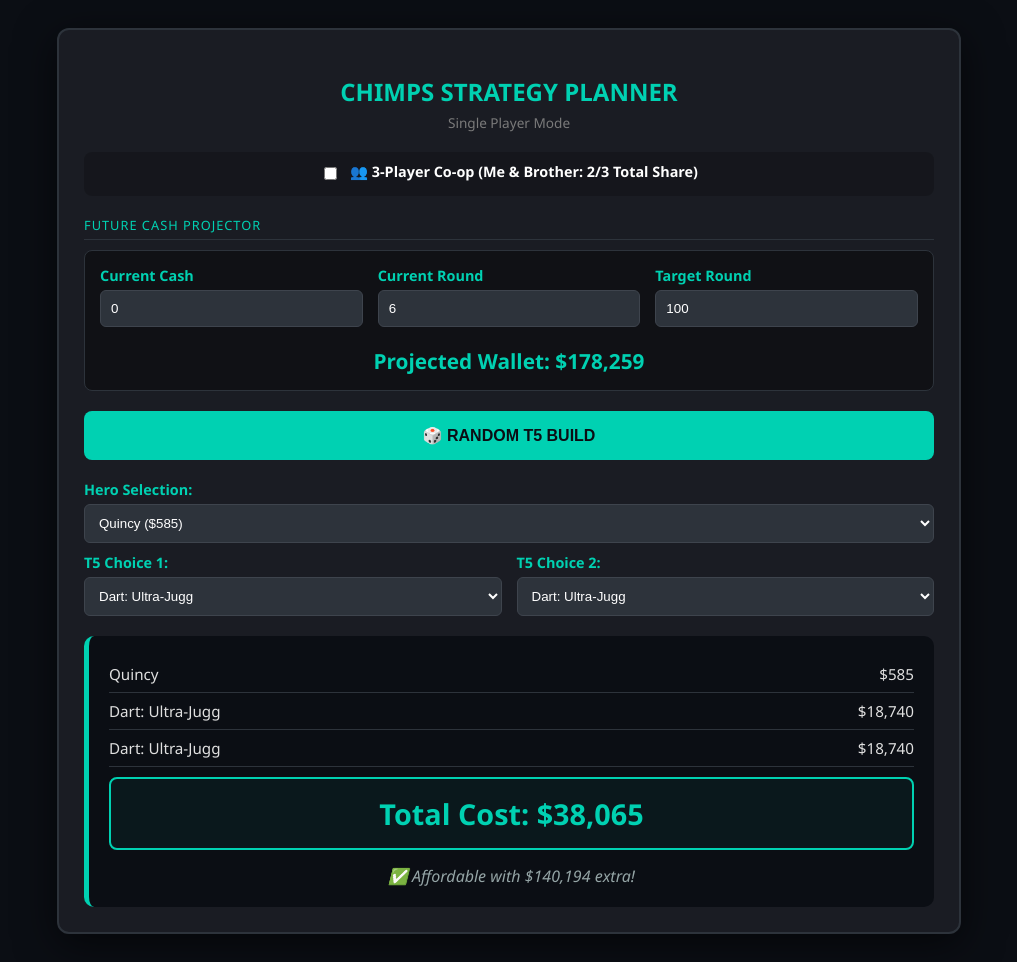
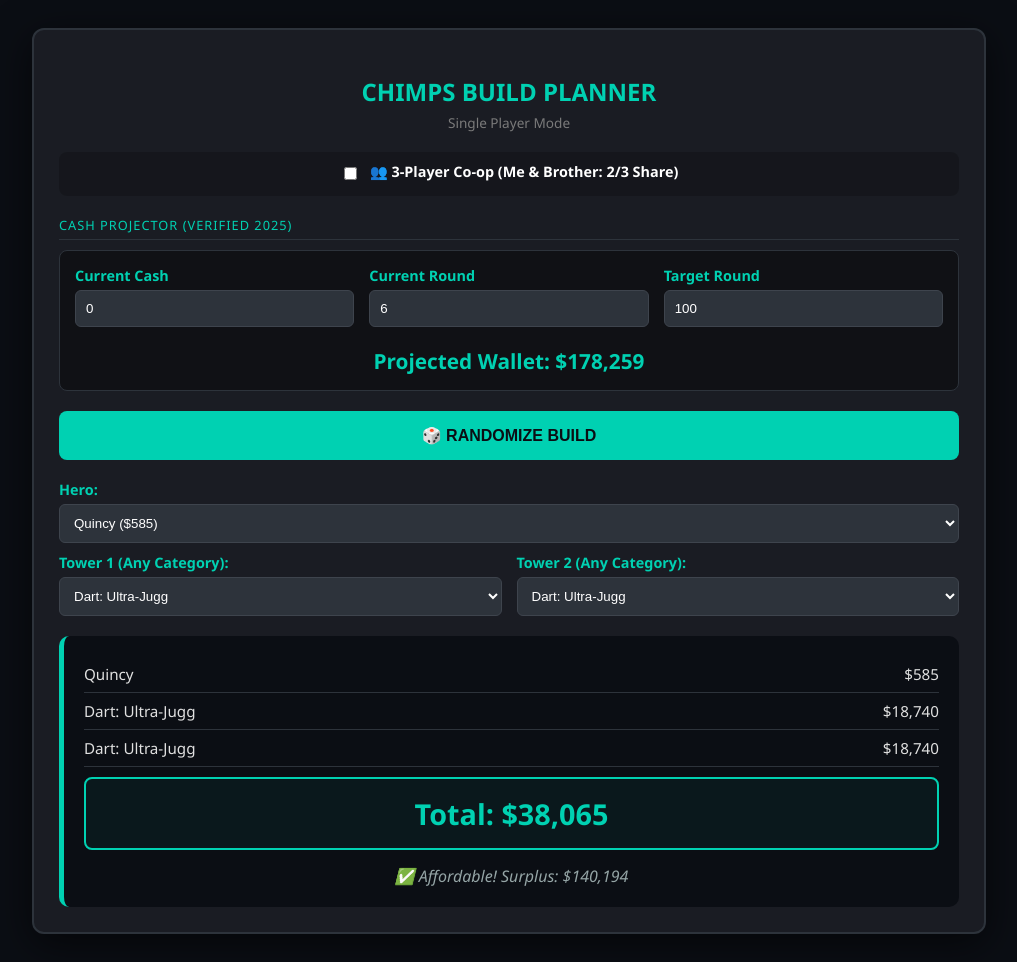
Before and after one commit to brettfilko19-sketch/BTD6Randomizer_v3, a plain HTML site: page index.html in a window 1280 px wide. Shown: the whole page, without its empty margins (131-1148 px from the left). Drawn offline with Linux system fonts and the light colour scheme.

Commit message:
Update index.html

```diff
--- a/index.html
+++ b/index.html
@@ -3,12 +3,12 @@
 <head>
     <meta charset="UTF-8">
     <meta name="viewport" content="width=device-width, initial-scale=1.0">
-    <title>BTD6 Ultimate CHIMPS Planner</title>
+    <title>BTD6 Ultimate Planner - Full Roster</title>
     <style>
         :root { --primary: #00d1b2; --bg-card: #1a1c23; --bg-body: #0b0e14; --border: #2d333b; }
         .coop-mode { --primary: #ffdd57; --border: #5d4d8a; }
-        body { font-family: 'Segoe UI', sans-serif; background: var(--bg-body); color: #e0e0e0; padding: 20px; transition: all 0.3s ease; }
-        .container { max-width: 850px; margin: auto; background: var(--bg-card); padding: 25px; border-radius: 12px; border: 2px solid var(--border); box-shadow: 0 10px 40px rgba(0,0,0,0.6); }
+        body { font-family: 'Segoe UI', sans-serif; background: var(--bg-body); color: #e0e0e0; padding: 20px; }
+        .container { max-width: 900px; margin: auto; background: var(--bg-card); padding: 25px; border-radius: 12px; border: 2px solid var(--border); box-shadow: 0 10px 40px rgba(0,0,0,0.6); }
         h2 { color: var(--primary); text-align: center; text-transform: uppercase; margin-bottom: 5px; }
         .subtitle { text-align: center; color: #7a7a7a; font-size: 0.85em; margin-bottom: 20px; }
         .coop-toggle-container { display: flex; justify-content: center; align-items: center; margin-bottom: 20px; padding: 10px; background: rgba(0,0,0,0.2); border-radius: 8px; }
@@ -31,34 +31,34 @@
 <body id="mainBody">
 
 <div class="container">
-    <h2>CHIMPS Strategy Planner</h2>
+    <h2>CHIMPS Build Planner</h2>
     <div class="subtitle" id="modeSubtitle">Single Player Mode</div>
 
     <div class="coop-toggle-container">
         <input type="checkbox" id="coopToggle" onchange="toggleCoop()">
-        <label for="coopToggle">👥 3-Player Co-op (Me & Brother: 2/3 Total Share)</label>
+        <label for="coopToggle">👥 3-Player Co-op (Me & Brother: 2/3 Share)</label>
     </div>
 
-    <div class="section-title">FUTURE CASH PROJECTOR</div>
+    <div class="section-title">CASH PROJECTOR (VERIFIED 2025)</div>
     <div class="projector-box">
         <div class="flex-row">
             <div><label>Current Cash</label><input type="number" id="curCash" value="0" oninput="updateUI()"></div>
             <div><label>Current Round</label><input type="number" id="curRound" value="6" min="6" max="100" oninput="updateUI()"></div>
             <div><label>Target Round</label><input type="number" id="futRound" value="100" min="6" max="100" oninput="updateUI()"></div>
         </div>
-        <div id="projectionDisplay" class="projection-result">Projected: $0</div>
+        <div id="projectionDisplay" class="projection-result">Projected Wallet: $0</div>
     </div>
 
-    <button class="btn-random" onclick="rollRandom()">🎲 RANDOM T5 BUILD</button>
+    <button class="btn-random" onclick="rollRandom()">🎲 RANDOMIZE BUILD</button>
 
     <div class="input-group">
-        <label>Hero Selection:</label>
+        <label>Hero:</label>
         <select id="heroSelect" onchange="updateUI()"></select>
     </div>
 
     <div class="flex-row">
-        <div><label>T5 Choice 1:</label><select id="tower1" onchange="updateUI()"></select></div>
-        <div><label>T5 Choice 2:</label><select id="tower2" onchange="updateUI()"></select></div>
+        <div><label>Tower 1 (Any Category):</label><select id="tower1" onchange="updateUI()"></select></div>
+        <div><label>Tower 2 (Any Category):</label><select id="tower2" onchange="updateUI()"></select></div>
     </div>
 
     <div class="summary">
@@ -69,35 +69,64 @@
 </div>
 
 <script>
-// EXACT CUMULATIVE EARNED CASH DATA (CHIMPS)
-const ROUND_CASH = {
-    6: 650, 7: 902, 8: 1222, 9: 1582, 10: 1914, 15: 3612, 20: 5546, 25: 7514, 30: 9706, 35: 12690,
-    40: 16400, 45: 21102, 50: 27076, 55: 34220, 60: 42426, 65: 52140, 70: 62410, 75: 76542,
-    80: 91104, 85: 110904, 90: 131754, 95: 157585, 100: 178909
+// Data includes all standard T5 towers and paths
+const DATA = {
+    heroes: [
+        {name:"Quincy", price:585}, {name:"Gwendolin", price:970}, {name:"Striker Jones", price:810}, {name:"Obyn Greenfoot", price:700},
+        {name:"Captain Churchill", price:2160}, {name:"Benjamin", price:1295}, {name:"Ezili", price:650}, {name:"Pat Fusty", price:865},
+        {name:"Adora", price:1080}, {name:"Admiral Brickell", price:970}, {name:"Etienne", price:920}, {name:"Sauda", price:650},
+        {name:"Psi", price:1080}, {name:"Geraldo", price:1325}, {name:"Corvus", price:1325}, {name:"Rosalia", price:1100}, {name:"Silas", price:1200}
+    ],
+    P: [
+        {name:"Dart: Ultra-Jugg", price:18740}, {name:"Dart: PMFC", price:53700}, {name:"Dart: XBM", price:27375},
+        {name:"Boomer: Glaive Lord", price:42100}, {name:"Boomer: Perma Charge", price:41250}, {name:"Boomer: MOAB Dom", price:63500},
+        {name:"Bomb: Bloon Crush", price:61000}, {name:"Bomb: MOAB Elim", price:31500}, {name:"Bomb: Bomb Blitz", price:40500},
+        {name:"Tack: Inferno Ring", price:55500}, {name:"Tack: S-Maelstrom", price:18500}, {name:"Tack: Zone", price:25850},
+        {name:"Ice: Super Brittle", price:38500}, {name:"Ice: Absolute Zero", price:26000}, {name:"Ice: Icicle Impale", price:38200},
+        {name:"Glue: Solver", price:31000}, {name:"Glue: Glue Storm", price:19500}, {name:"Glue: Super Glue", price:35000}
+    ],
+    M: [
+        {name:"Sniper: Cripple MOAB", price:45000}, {name:"Sniper: Elite Sniper", price:21500}, {name:"Sniper: Elite Def", price:17500},
+        {name:"Sub: Energizer", price:37000}, {name:"Sub: Pre-Emptive", price:43000}, {name:"Sub: Sub Commander", price:34000},
+        {name:"Boat: Flagship", price:38000}, {name:"Boat: Pirate Lord", price:28000}, {name:"Boat: Trade Empire", price:26000},
+        {name:"Ace: Sky Shredder", price:46100}, {name:"Ace: Tsar Bomba", price:38000}, {name:"Ace: Flying Fortress", price:102000},
+        {name:"Heli: Apache Prime", price:58000}, {name:"Heli: Special Poperat.", price:32000}, {name:"Heli: Com. Commander", price:38000},
+        {name:"Mortar: The Biggest One", price:38000}, {name:"Mortar: Pop and Awe", price:35000}, {name:"Mortar: Blooncineration", price:48000},
+        {name:"Dartling: Ray of Doom", price:112000}, {name:"Dartling: MAD", price:72000}, {name:"Dartling: BEZ", price:62000}
+    ],
+    G: [
+        {name:"Wizard: Archmage", price:42500}, {name:"Wizard: WLP", price:65000}, {name:"Wizard: Prince Darkness", price:31800},
+        {name:"Super: True Sun God", price:650000}, {name:"Super: Anti-Bloon", price:103000}, {name:"Super: Legend of Night", price:255000},
+        {name:"Ninja: Grandmaster", price:52000}, {name:"Ninja: Grand Sabo", price:25000}, {name:"Ninja: Master Bomber", price:44000},
+        {name:"Alch: Permabrew", price:72000}, {name:"Alch: Total Transfo", price:51000}, {name:"Alch: BMA", price:54000},
+        {name:"Druid: Superstorm", price:75000}, {name:"Druid: Spirit Forest", price:48000}, {name:"Druid: Avatar Wrath", price:52000},
+        {name:"Mermonkey: Abyss Lord", price:34500}, {name:"Mermonkey: Popseidon", price:48000}, {name:"Mermonkey: Final Harmonic", price:41200}
+    ],
+    S: [
+        {name:"Spike: Super Mines", price:162500}, {name:"Spike: Carpet Spikes", price:45000}, {name:"Spike: Perma-Spike", price:39500},
+        {name:"Village: Prim. Expert", price:32000}, {name:"Village: Homeland", price:55000}, {name:"Village: Monkeyopolis", price:15000},
+        {name:"Engi: Sentry Champion", price:36000}, {name:"Engi: Ultraboost", price:115000}, {name:"Engi: XXXL Trap", price:62000},
+        {name:"Beast: Megalodon", price:65000}, {name:"Beast: Pouākai", price:48000}, {name:"Beast: Giganotosaurus", price:82000}
+    ]
 };
 
-// Interpolate the missing rounds for the data object
-for(let i=6; i<=100; i++) {
-    if(!ROUND_CASH[i]) {
-        let prev = i-1; while(!ROUND_CASH[prev]) prev--;
-        let next = i+1; while(!ROUND_CASH[next]) next++;
-        let step = (ROUND_CASH[next] - ROUND_CASH[prev]) / (next - prev);
-        ROUND_CASH[i] = Math.floor(ROUND_CASH[prev] + step);
+const ROUND_CASH = {
+    6:650, 40:16771, 60:51200, 80:98717, 100:178909
+};
+// Simple interpolation for rounds in between
+function getCashAtRound(r) {
+    if(ROUND_CASH[r]) return ROUND_CASH[r];
+    let keys = Object.keys(ROUND_CASH).map(Number).sort((a,b)=>a-b);
+    for(let i=0; i<keys.length-1; i++) {
+        if(r > keys[i] && r < keys[i+1]) {
+            let percent = (r - keys[i]) / (keys[i+1] - keys[i]);
+            return Math.floor(ROUND_CASH[keys[i]] + (ROUND_CASH[keys[i+1]] - ROUND_CASH[keys[i]]) * percent);
+        }
     }
+    return r > 100 ? 178909 : 650;
 }
 
-const DATA = {
-    heroes: [{name:"Quincy", price:585},{name:"Gwen", price:970},{name:"Obyn", price:700},{name:"Churchill", price:2160},{name:"Ezili", price:650},{name:"Pat Fusty", price:865},{name:"Adora", price:1080},{name:"Brickell", price:970},{name:"Etienne", price:920},{name:"Sauda", price:650},{name:"Psi", price:1080},{name:"Geraldo", price:1325},{name:"Corvus", price:1325},{name:"Silas", price:1200},{name:"Rosalia", price:1100}],
-    P: [{name:"Dart: Ultra-Jugg", price:18740},{name:"Dart: PMFC", price:53700},{name:"Dart: XBM", price:27375},{name:"Boomer: Glaive Lord", price:42100},{name:"Tack: Inferno Ring", price:55500},{name:"Tack: Tack Zone", price:25850},{name:"Glue: Solver", price:31000}],
-    M: [{name:"Sniper: Cripple", price:45000},{name:"Sniper: Elite Def", price:17500},{name:"Sub: Commander", price:34000},{name:"Ace: Sky Shredder", price:46100},{name:"Ace: Big Plane", price:102000},{name:"Heli: Apache", price:58000}],
-    G: [{name:"Wizard: Archmage", price:42500},{name:"Wizard: POD", price:31800},{name:"Ninja: Grandmaster", price:52000},{name:"Ninja: Master Bomber", price:44000},{name:"Druid: Avatar", price:52000},{name:"Mermonkey: Popseidon", price:48000}],
-    S: [{name:"Spike: Perma", price:39500},{name:"Spike: Mines", price:162500},{name:"Engi: Sentry Champ", price:36000},{name:"Beast: Pouākai", price:48000}]
-};
-
 function toggleCoop() {
-    const isCoop = document.getElementById('coopToggle').checked;
-    document.getElementById('mainBody').classList.toggle('coop-mode', isCoop);
-    document.getElementById('modeSubtitle').innerText = isCoop ? "Co-op Mode (2/3 Team Share)" : "Single Player Mode";
     updateUI();
 }
 
@@ -107,37 +136,37 @@ function updateUI() {
     const curR = parseInt(document.getElementById('curRound').value) || 6;
     const futR = parseInt(document.getElementById('futRound').value) || 100;
 
-    // Calculate income earned between current and future round
-    const totalNewIncome = ROUND_CASH[futR] - ROUND_CASH[curR];
-    const myIncomeShare = isCoop ? (totalNewIncome * 0.666) : totalNewIncome;
-    const finalProjected = curCash + myIncomeShare;
+    const earnedTotal = getCashAtRound(futR) - getCashAtRound(curR);
+    const myShare = isCoop ? (earnedTotal * 0.666) : earnedTotal;
+    const totalProjected = curCash + myShare;
 
-    document.getElementById('projectionDisplay').innerText = `Projected Wallet: $${Math.floor(finalProjected).toLocaleString()}`;
+    document.getElementById('projectionDisplay').innerText = `Projected Wallet: $${Math.floor(totalProjected).toLocaleString()}`;
+    document.getElementById('modeSubtitle').innerText = isCoop ? "Co-op Mode (2/3 Team Share)" : "Single Player Mode";
+    document.getElementById('mainBody').classList.toggle('coop-mode', isCoop);
 
-    // Build Math
-    const hObj = DATA.heroes[document.getElementById('heroSelect').value];
+    const hero = DATA.heroes[document.getElementById('heroSelect').value];
     const t1 = getTower(document.getElementById('tower1').value);
     const t2 = getTower(document.getElementById('tower2').value);
-    const totalCost = hObj.price + t1.price + t2.price;
+    const cost = hero.price + t1.price + t2.price;
 
     document.getElementById('priceReport').innerHTML = `
-        <div class="cost-row"><span>${hObj.name}</span><span>$${hObj.price.toLocaleString()}</span></div>
+        <div class="cost-row"><span>${hero.name}</span><span>$${hero.price.toLocaleString()}</span></div>
         <div class="cost-row"><span>${t1.name}</span><span>$${t1.price.toLocaleString()}</span></div>
         <div class="cost-row"><span>${t2.name}</span><span>$${t2.price.toLocaleString()}</span></div>
     `;
 
     const totalBox = document.getElementById('totalDisplay');
-    totalBox.innerText = `Total Cost: $${totalCost.toLocaleString()}`;
-    totalBox.className = "total-box " + (totalCost > finalProjected ? "over-budget" : "under-budget");
+    totalBox.innerText = `Total: $${cost.toLocaleString()}`;
+    totalBox.className = "total-box " + (cost > totalProjected ? "over-budget" : "under-budget");
 
-    document.getElementById('saveupAdvice').innerHTML = totalCost > finalProjected
-        ? `🚨 Short by $${Math.floor(totalCost - finalProjected).toLocaleString()}`
-        : `✅ Affordable with $${Math.floor(finalProjected - totalCost).toLocaleString()} extra!`;
+    document.getElementById('saveupAdvice').innerHTML = cost > totalProjected
+        ? `🚨 Short by $${Math.floor(cost - totalProjected).toLocaleString()}`
+        : `✅ Affordable! Surplus: $${Math.floor(totalProjected - cost).toLocaleString()}`;
 }
 
 function getTower(val) {
     if(!val) return {name:"None", price:0};
-    return DATA[val[0]][val.substring(1)] || {name:"None", price:0};
+    return DATA[val[0]][val.substring(1)];
 }
 
 function populate() {
@@ -159,9 +188,9 @@ function rollRandom() {
     document.getElementById('heroSelect').selectedIndex = Math.floor(Math.random() * DATA.heroes.length);
     const cats = ['P', 'M', 'G', 'S'];
     [1, 2].forEach(num => {
-        const c = cats[Math.floor(Math.random() * 4)];
-        const i = Math.floor(Math.random() * DATA[c].length);
-        document.getElementById('tower' + num).value = c + i;
+        const cat = cats[Math.floor(Math.random() * 4)];
+        const idx = Math.floor(Math.random() * DATA[cat].length);
+        document.getElementById('tower' + num).value = cat + idx;
     });
     updateUI();
 }
```
